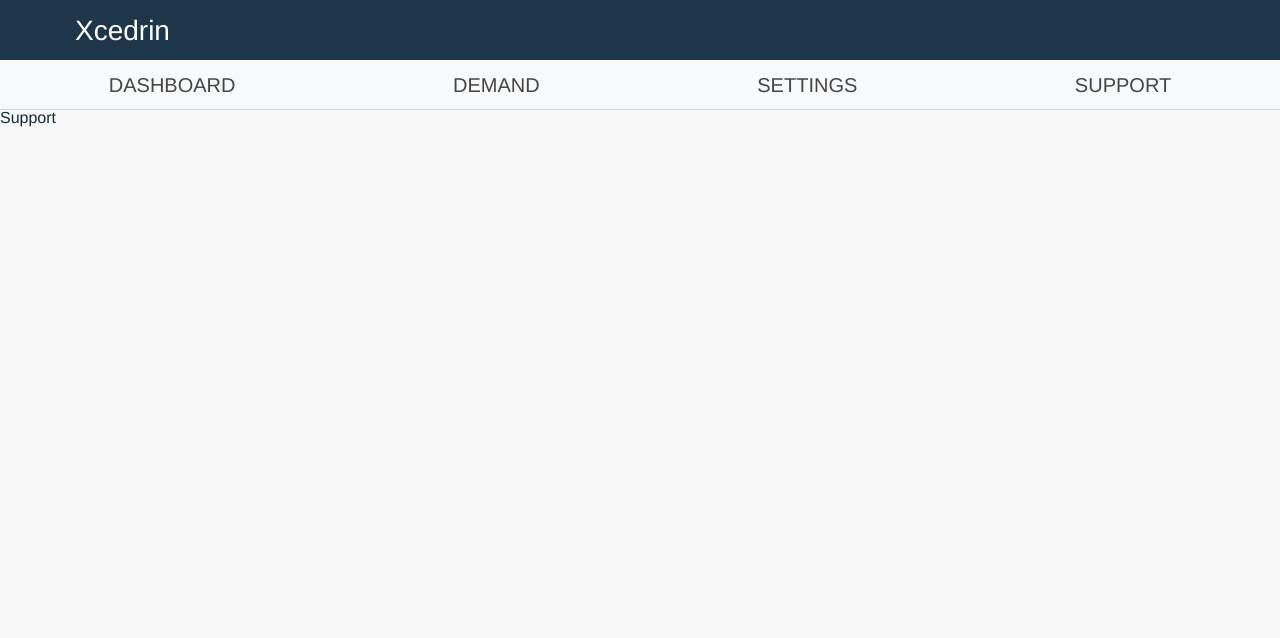
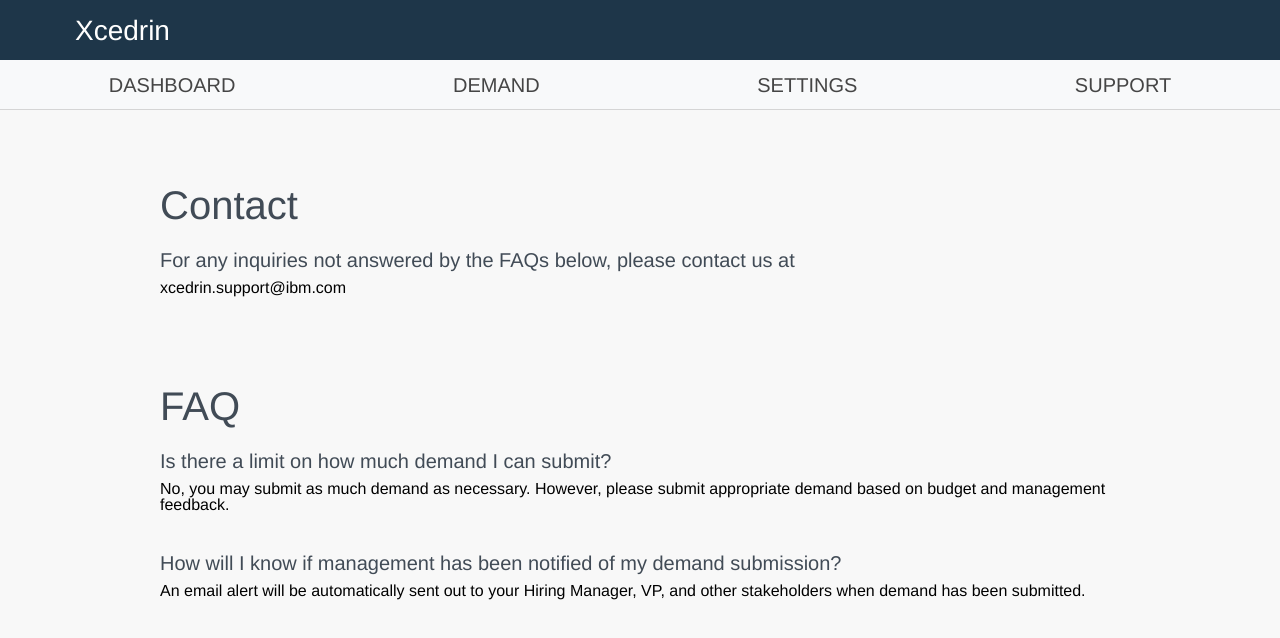
Before and after one commit to kfuzesi/xcedrin, a React (Create React App) app in the folder ui/: page /support in a window 1280 px wide. Shown: the top 638 px of the page. Built offline with nearby package versions, Linux system fonts and the light colour scheme; a web font is replaced by a local one.

Commit message:
Implement basic Support page

```diff
--- a/ui/src/components/support/Support.js
+++ b/ui/src/components/support/Support.js
@@ -11,7 +11,24 @@ export default class Support extends Component {
   render() {
     return(
       <div className="support">
-        Support
+        <div className="support-section">
+          <div className="support-section-title">Contact</div>
+          <div className="support-item">
+            <div className="support-item-title">For any inquiries not answered by the FAQs below, please contact us at</div>
+            <div className="support-item-desc">xcedrin.support@ibm.com</div>
+          </div>
+        </div>
+        <div className="support-section">
+          <div className="support-section-title">FAQ</div>
+          <div className="support-item">
+            <div className="support-item-title">Is there a limit on how much demand I can submit?</div>
+            <div className="support-item-desc">No, you may submit as much demand as necessary. However, please submit appropriate demand based on budget and management feedback.</div>
+          </div>
+          <div className="support-item">
+            <div className="support-item-title">How will I know if management has been notified of my demand submission?</div>
+            <div className="support-item-desc">An email alert will be automatically sent out to your Hiring Manager, VP, and other stakeholders when demand has been submitted.</div>
+          </div>
+        </div>
       </div>
     );
   }
--- a/ui/src/components/support/Support.scss
+++ b/ui/src/components/support/Support.scss
@@ -0,0 +1,36 @@
+@import 'styles/variables';
+
+.support {
+  margin: 0 auto;
+  width: 75%;
+  max-width: 1500px;
+  padding-top: 50px;
+  display: flex;
+  flex-direction: column;
+  align-items: flex-start;
+  justify-content: center;
+}
+
+.support-section {
+  margin: 25px 0;
+
+  .support-section-title {
+    @extend %headline;
+    font-size: 40px;
+    margin-bottom: 25px;
+  }
+}
+
+.support-item {
+  margin: 15px 0;
+  margin-bottom: 40px;
+
+  .support-item-title {
+    @extend %title;
+    margin-bottom: 10px;
+  }
+
+  .support-item-desc {
+    color: black;
+  }
+}
```
